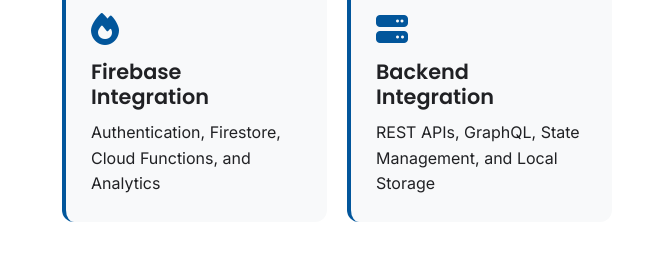
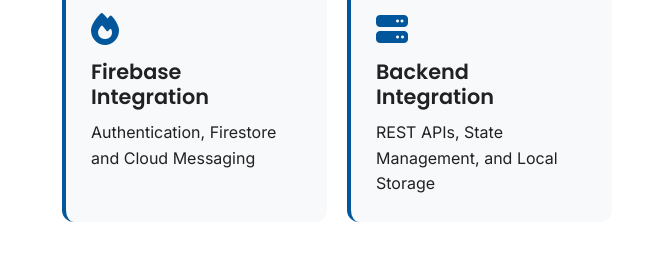
Before and after one commit to AbdulAhad-150/Flutter-Portfolio, a plain HTML site: page index.html in a window 1280 px wide. Shown: the part 1256-1509 px from the top of the page, 608-1280 px from the left. Drawn offline with nearby package versions, Linux system fonts and the light colour scheme; no server answers.

Commit message:
first commit

```diff
--- a/index.html
+++ b/index.html
@@ -132,13 +132,13 @@
                         <div class="skill-card">
                             <i class="fas fa-fire"></i>
                             <h3>Firebase Integration</h3>
-                            <p>Authentication, Firestore, Cloud Functions, and Analytics</p>
+                            <p>Authentication, Firestore and Cloud Messaging</p>
                         </div>
 
                         <div class="skill-card">
                             <i class="fas fa-server"></i>
                             <h3>Backend Integration</h3>
-                            <p>REST APIs, GraphQL, State Management, and Local Storage</p>
+                            <p>REST APIs, State Management, and Local Storage</p>
                         </div>
                     </div>
                 </div>
```
